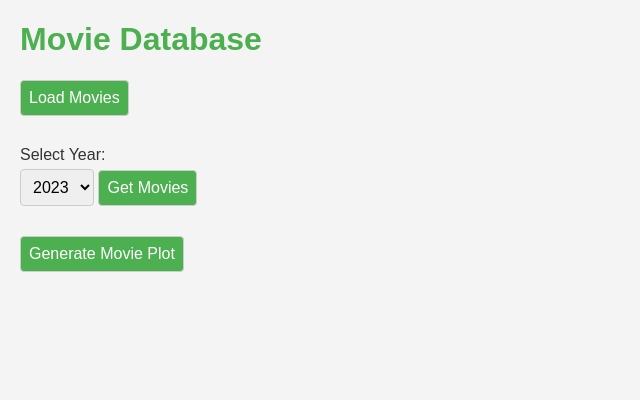
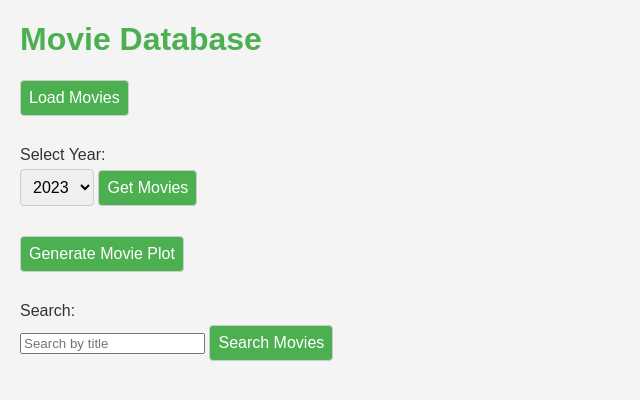
Before and after one commit to KranthiPedamajji/Flask_1, a Flask app: page / in a window 1280 px wide. Shown: the top 400 px of the page, without its empty margins (0-640 px from the left). Run offline with Flask 3, Linux system fonts and the light colour scheme.

Commit message:
implementing  search functionality

```diff
--- a/app.py
+++ b/app.py
@@ -108,5 +108,47 @@ def plot_movies():
     img_data = plot_movies_by_year()
     return Response(img_data, content_type='image/png')
 
+
+def search_movies(search_query):
+    """Search movies within the loaded Redis data."""
+    search_results = []
+
+    # Iterate through movies for the years 2010 to 2024
+    for year in range(2010, 2025):
+        key = f'movies_{year}'
+        redis_data = movie_db.redis_client.get(key)
+
+        if redis_data:
+            movies = json.loads(redis_data)
+
+            # Filter movies based on the search query
+            if 'movie_results' in movies:
+                year_result = {
+                    'year': year,
+                    'movies': [
+                        movie for movie in movies['movie_results']
+                        if search_query.lower() in movie.get('title', '').lower()
+                    ]
+                }
+
+                # Append the year result only if there are matching movies
+                if year_result['movies']:
+                    search_results.append(year_result)
+    print(search_results)
+    return search_results
+
+
+@app.route('/search_movies', methods=['POST'])
+def search_movies_route():
+    """Handle the POST request to search for movies."""
+    search_query = request.form.get('search_query')
+
+    if search_query:
+        search_results = search_movies(search_query)
+        return render_template('search_results.html', search_results=search_results, search_query=search_query)
+
+    return redirect('/')
+
+
 if __name__ == '__main__':
     app.run(debug=True)
--- a/templates/Index.html
+++ b/templates/Index.html
@@ -77,5 +77,11 @@
         <button type="submit">Generate Movie Plot</button>
     </form>
 
+    <form action="/search_movies" method="post">
+        <label for="search_query">Search:</label>
+        <input type="text" name="search_query" id="search_query" placeholder="Search by title">
+        <button type="submit">Search Movies</button>
+    </form>
+
 </body>
 </html>
```
Also changed, not shown: templates/search_results.html (added, +25 -0 lines).
